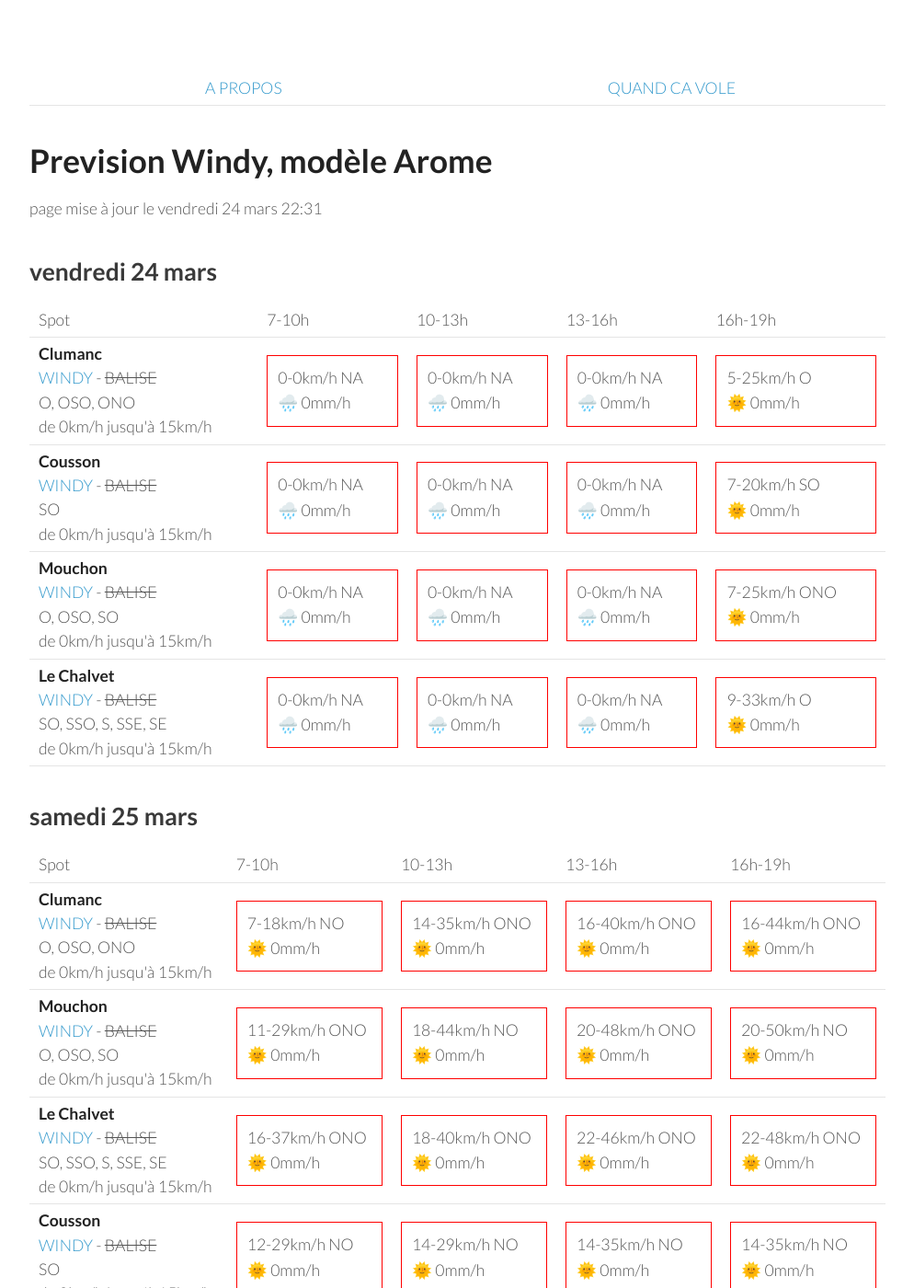
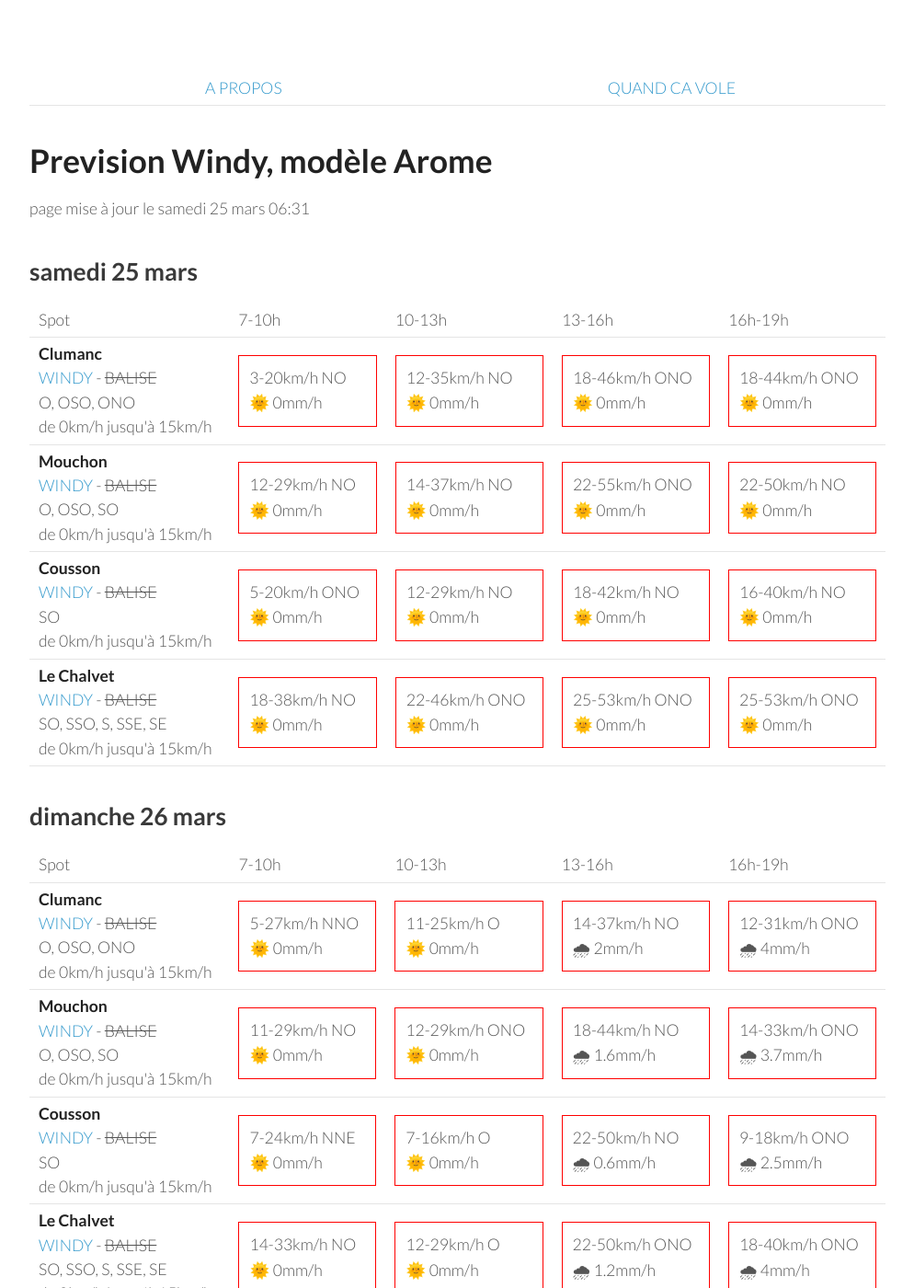
Before and after one commit to parapente-dans-le-nord/parapente-dans-le-nord.github.io, a Jekyll site: the page built from serre_poncon.markdown, in a window 1280 px wide and 1400 px high. Shown: the whole window at 92% size, without its empty margins (26-1020 px from the left). Built offline with Jekyll 4.4.1, drawn with Linux system fonts in a browser that asks for light colours; some of the changed text lies outside the part shown.

Commit message:
update index.markdown

```diff
--- a/serre_poncon.markdown
+++ b/serre_poncon.markdown
@@ -7,60 +7,8 @@ title:  "Tous les spots"
 {: .links}
 
 # Prevision Windy, modèle Arome
-page mise à jour le vendredi 24 mars 22:31
+page mise à jour le samedi 25 mars 06:31
 
-## vendredi 24 mars
-
-{::nomarkdown}
-<table>
-  <tbody>
-    <tr>
-      <td>Spot</td>
-      <td>7-10h</td>
-      <td>10-13h</td>
-      <td>13-16h</td>
-      <td>16h-19h</td>
-    </tr>
-<tr>
-        <td><strong>Clumanc</strong><br><a href="https://windy.com/44.027/6.402?43.914,6.403,10,m:eSxaglP">WINDY</a> - <span class="no-balise"> BALISE </span><br> <span class="vent-favorable">O, OSO, ONO</span><br><span class="force-vent">de 0km/h jusqu'à 15km/h</span> </td>
-
-            <td><div class="not-flyable"><p>0-0km/h NA</p><p>🌧️ 0mm/h</p></div></td>
-            <td><div class="not-flyable"><p>0-0km/h NA</p><p>🌧️ 0mm/h</p></div></td>
-            <td><div class="not-flyable"><p>0-0km/h NA</p><p>🌧️ 0mm/h</p></div></td>
-            <td><div class="not-flyable"><p>5-25km/h O</p><p>🌞 0mm/h</p></div></td>
-
-    </tr>
-<tr>
-        <td><strong>Cousson</strong><br><a href="https://windy.com/44.054/6.240?43.940,6.241,10,m:eSAaglz">WINDY</a> - <span class="no-balise"> BALISE </span><br> <span class="vent-favorable">SO</span><br><span class="force-vent">de 0km/h jusqu'à 15km/h</span> </td>
-
-            <td><div class="not-flyable"><p>0-0km/h NA</p><p>🌧️ 0mm/h</p></div></td>
-            <td><div class="not-flyable"><p>0-0km/h NA</p><p>🌧️ 0mm/h</p></div></td>
-            <td><div class="not-flyable"><p>0-0km/h NA</p><p>🌧️ 0mm/h</p></div></td>
-            <td><div class="not-flyable"><p>7-20km/h SO</p><p>🌞 0mm/h</p></div></td>
-
-    </tr>
-<tr>
-        <td><strong>Mouchon</strong><br><a href="https://windy.com/43.992/6.424?43.878,6.425,10,m:eSuaglR">WINDY</a> - <span class="no-balise"> BALISE </span><br> <span class="vent-favorable">O, OSO, SO</span><br><span class="force-vent">de 0km/h jusqu'à 15km/h</span> </td>
-
-            <td><div class="not-flyable"><p>0-0km/h NA</p><p>🌧️ 0mm/h</p></div></td>
-            <td><div class="not-flyable"><p>0-0km/h NA</p><p>🌧️ 0mm/h</p></div></td>
-            <td><div class="not-flyable"><p>0-0km/h NA</p><p>🌧️ 0mm/h</p></div></td>
-            <td><div class="not-flyable"><p>7-25km/h ONO</p><p>🌞 0mm/h</p></div></td>
-
-    </tr>
-<tr>
-        <td><strong>Le Chalvet</strong><br><a href="https://windy.com/43.979/6.480?43.866,6.480,10,m:eSsaglX">WINDY</a> - <span class="no-balise"> BALISE </span><br> <span class="vent-favorable">SO, SSO, S, SSE, SE</span><br><span class="force-vent">de 0km/h jusqu'à 15km/h</span> </td>
-
-            <td><div class="not-flyable"><p>0-0km/h NA</p><p>🌧️ 0mm/h</p></div></td>
-            <td><div class="not-flyable"><p>0-0km/h NA</p><p>🌧️ 0mm/h</p></div></td>
-            <td><div class="not-flyable"><p>0-0km/h NA</p><p>🌧️ 0mm/h</p></div></td>
-            <td><div class="not-flyable"><p>9-33km/h O</p><p>🌞 0mm/h</p></div></td>
-
-    </tr>
-
-</tbody>
-</table>
-{:/}
 ## samedi 25 mars
 
 {::nomarkdown}
@@ -76,40 +24,40 @@ page mise à jour le vendredi 24 mars 22:31
 <tr>
         <td><strong>Clumanc</strong><br><a href="https://windy.com/44.027/6.402?43.914,6.403,10,m:eSxaglP">WINDY</a> - <span class="no-balise"> BALISE </span><br> <span class="vent-favorable">O, OSO, ONO</span><br><span class="force-vent">de 0km/h jusqu'à 15km/h</span> </td>
 
-            <td><div class="not-flyable"><p>7-18km/h NO</p><p>🌞 0mm/h</p></div></td>
-            <td><div class="not-flyable"><p>14-35km/h ONO</p><p>🌞 0mm/h</p></div></td>
-            <td><div class="not-flyable"><p>16-40km/h ONO</p><p>🌞 0mm/h</p></div></td>
-            <td><div class="not-flyable"><p>16-44km/h ONO</p><p>🌞 0mm/h</p></div></td>
+            <td><div class="not-flyable"><p>3-20km/h NO</p><p>🌞 0mm/h</p></div></td>
+            <td><div class="not-flyable"><p>12-35km/h NO</p><p>🌞 0mm/h</p></div></td>
+            <td><div class="not-flyable"><p>18-46km/h ONO</p><p>🌞 0mm/h</p></div></td>
+            <td><div class="not-flyable"><p>18-44km/h ONO</p><p>🌞 0mm/h</p></div></td>
 
 
     </tr>
 <tr>
         <td><strong>Mouchon</strong><br><a href="https://windy.com/43.992/6.424?43.878,6.425,10,m:eSuaglR">WINDY</a> - <span class="no-balise"> BALISE </span><br> <span class="vent-favorable">O, OSO, SO</span><br><span class="force-vent">de 0km/h jusqu'à 15km/h</span> </td>
 
-            <td><div class="not-flyable"><p>11-29km/h ONO</p><p>🌞 0mm/h</p></div></td>
-            <td><div class="not-flyable"><p>18-44km/h NO</p><p>🌞 0mm/h</p></div></td>
-            <td><div class="not-flyable"><p>20-48km/h ONO</p><p>🌞 0mm/h</p></div></td>
-            <td><div class="not-flyable"><p>20-50km/h NO</p><p>🌞 0mm/h</p></div></td>
+            <td><div class="not-flyable"><p>12-29km/h NO</p><p>🌞 0mm/h</p></div></td>
+            <td><div class="not-flyable"><p>14-37km/h NO</p><p>🌞 0mm/h</p></div></td>
+            <td><div class="not-flyable"><p>22-55km/h ONO</p><p>🌞 0mm/h</p></div></td>
+            <td><div class="not-flyable"><p>22-50km/h NO</p><p>🌞 0mm/h</p></div></td>
+
+
+    </tr>
+<tr>
+        <td><strong>Cousson</strong><br><a href="https://windy.com/44.054/6.240?43.940,6.241,10,m:eSAaglz">WINDY</a> - <span class="no-balise"> BALISE </span><br> <span class="vent-favorable">SO</span><br><span class="force-vent">de 0km/h jusqu'à 15km/h</span> </td>
+
+            <td><div class="not-flyable"><p>5-20km/h ONO</p><p>🌞 0mm/h</p></div></td>
+            <td><div class="not-flyable"><p>12-29km/h NO</p><p>🌞 0mm/h</p></div></td>
+            <td><div class="not-flyable"><p>18-42km/h NO</p><p>🌞 0mm/h</p></div></td>
+            <td><div class="not-flyable"><p>16-40km/h NO</p><p>🌞 0mm/h</p></div></td>
 
 
     </tr>
 <tr>
         <td><strong>Le Chalvet</strong><br><a href="https://windy.com/43.979/6.480?43.866,6.480,10,m:eSsaglX">WINDY</a> - <span class="no-balise"> BALISE </span><br> <span class="vent-favorable">SO, SSO, S, SSE, SE</span><br><span class="force-vent">de 0km/h jusqu'à 15km/h</span> </td>
 
-            <td><div class="not-flyable"><p>16-37km/h ONO</p><p>🌞 0mm/h</p></div></td>
-            <td><div class="not-flyable"><p>18-40km/h ONO</p><p>🌞 0mm/h</p></div></td>
+            <td><div class="not-flyable"><p>18-38km/h NO</p><p>🌞 0mm/h</p></div></td>
             <td><div class="not-flyable"><p>22-46km/h ONO</p><p>🌞 0mm/h</p></div></td>
-            <td><div class="not-flyable"><p>22-48km/h ONO</p><p>🌞 0mm/h</p></div></td>
-
-
-    </tr>
-<tr>
-        <td><strong>Cousson</strong><br><a href="https://windy.com/44.054/6.240?43.940,6.241,10,m:eSAaglz">WINDY</a> - <span class="no-balise"> BALISE </span><br> <span class="vent-favorable">SO</span><br><span class="force-vent">de 0km/h jusqu'à 15km/h</span> </td>
-
-            <td><div class="not-flyable"><p>12-29km/h NO</p><p>🌞 0mm/h</p></div></td>
-            <td><div class="not-flyable"><p>14-29km/h NO</p><p>🌞 0mm/h</p></div></td>
-            <td><div class="not-flyable"><p>14-35km/h NO</p><p>🌞 0mm/h</p></div></td>
-            <td><div class="not-flyable"><p>14-35km/h NO</p><p>🌞 0mm/h</p></div></td>
+            <td><div class="not-flyable"><p>25-53km/h ONO</p><p>🌞 0mm/h</p></div></td>
+            <td><div class="not-flyable"><p>25-53km/h ONO</p><p>🌞 0mm/h</p></div></td>
 
 
     </tr>
@@ -130,42 +78,42 @@ page mise à jour le vendredi 24 mars 22:31
       <td>16h-19h</td>
     </tr>
 <tr>
-        <td><strong>Mouchon</strong><br><a href="https://windy.com/43.992/6.424?43.878,6.425,10,m:eSuaglR">WINDY</a> - <span class="no-balise"> BALISE </span><br> <span class="vent-favorable">O, OSO, SO</span><br><span class="force-vent">de 0km/h jusqu'à 15km/h</span> </td>
+        <td><strong>Clumanc</strong><br><a href="https://windy.com/44.027/6.402?43.914,6.403,10,m:eSxaglP">WINDY</a> - <span class="no-balise"> BALISE </span><br> <span class="vent-favorable">O, OSO, ONO</span><br><span class="force-vent">de 0km/h jusqu'à 15km/h</span> </td>
 
-            <td><div class="not-flyable"><p>11-20km/h ONO</p><p>🌞 0mm/h</p></div></td>
-            <td><div class="not-flyable"><p>14-42km/h ONO</p><p>🌞 0mm/h</p></div></td>
-            <td><div class="not-flyable"><p>18-64km/h NO</p><p>🌞 0mm/h</p></div></td>
-            <td><div class="not-flyable"><p>22-61km/h ONO</p><p>🌧 0.3mm/h</p></div></td>
+            <td><div class="not-flyable"><p>5-27km/h NNO</p><p>🌞 0mm/h</p></div></td>
+            <td><div class="not-flyable"><p>11-25km/h O</p><p>🌞 0mm/h</p></div></td>
+            <td><div class="not-flyable"><p>14-37km/h NO</p><p>🌧 2mm/h</p></div></td>
+            <td><div class="not-flyable"><p>12-31km/h ONO</p><p>🌧 4mm/h</p></div></td>
 
 
     </tr>
 <tr>
-        <td><strong>Clumanc</strong><br><a href="https://windy.com/44.027/6.402?43.914,6.403,10,m:eSxaglP">WINDY</a> - <span class="no-balise"> BALISE </span><br> <span class="vent-favorable">O, OSO, ONO</span><br><span class="force-vent">de 0km/h jusqu'à 15km/h</span> </td>
+        <td><strong>Mouchon</strong><br><a href="https://windy.com/43.992/6.424?43.878,6.425,10,m:eSuaglR">WINDY</a> - <span class="no-balise"> BALISE </span><br> <span class="vent-favorable">O, OSO, SO</span><br><span class="force-vent">de 0km/h jusqu'à 15km/h</span> </td>
 
-            <td><div class="not-flyable"><p>5-12km/h NNO</p><p>🌞 0mm/h</p></div></td>
-            <td><div class="not-flyable"><p>14-40km/h ONO</p><p>🌞 0mm/h</p></div></td>
-            <td><div class="not-flyable"><p>16-62km/h NO</p><p>🌞 0mm/h</p></div></td>
-            <td><div class="not-flyable"><p>20-59km/h ONO</p><p>🌧 0.3mm/h</p></div></td>
+            <td><div class="not-flyable"><p>11-29km/h NO</p><p>🌞 0mm/h</p></div></td>
+            <td><div class="not-flyable"><p>12-29km/h ONO</p><p>🌞 0mm/h</p></div></td>
+            <td><div class="not-flyable"><p>18-44km/h NO</p><p>🌧 1.6mm/h</p></div></td>
+            <td><div class="not-flyable"><p>14-33km/h ONO</p><p>🌧 3.7mm/h</p></div></td>
 
 
     </tr>
 <tr>
         <td><strong>Cousson</strong><br><a href="https://windy.com/44.054/6.240?43.940,6.241,10,m:eSAaglz">WINDY</a> - <span class="no-balise"> BALISE </span><br> <span class="vent-favorable">SO</span><br><span class="force-vent">de 0km/h jusqu'à 15km/h</span> </td>
 
-            <td><div class="not-flyable"><p>5-9km/h NNE</p><p>🌞 0mm/h</p></div></td>
-            <td><div class="not-flyable"><p>7-25km/h ONO</p><p>🌞 0mm/h</p></div></td>
-            <td><div class="not-flyable"><p>7-51km/h NO</p><p>🌧 0.3mm/h</p></div></td>
-            <td><div class="not-flyable"><p>16-42km/h ONO</p><p>🌧 0.3mm/h</p></div></td>
+            <td><div class="not-flyable"><p>7-24km/h NNE</p><p>🌞 0mm/h</p></div></td>
+            <td><div class="not-flyable"><p>7-16km/h O</p><p>🌞 0mm/h</p></div></td>
+            <td><div class="not-flyable"><p>22-50km/h NO</p><p>🌧 0.6mm/h</p></div></td>
+            <td><div class="not-flyable"><p>9-18km/h ONO</p><p>🌧 2.5mm/h</p></div></td>
 
 
     </tr>
 <tr>
         <td><strong>Le Chalvet</strong><br><a href="https://windy.com/43.979/6.480?43.866,6.480,10,m:eSsaglX">WINDY</a> - <span class="no-balise"> BALISE </span><br> <span class="vent-favorable">SO, SSO, S, SSE, SE</span><br><span class="force-vent">de 0km/h jusqu'à 15km/h</span> </td>
 
-            <td><div class="not-flyable"><p>12-25km/h ONO</p><p>🌞 0mm/h</p></div></td>
-            <td><div class="not-flyable"><p>16-44km/h ONO</p><p>🌞 0mm/h</p></div></td>
-            <td><div class="not-flyable"><p>20-66km/h NO</p><p>🌞 0mm/h</p></div></td>
-            <td><div class="not-flyable"><p>22-64km/h ONO</p><p>🌧 0.3mm/h</p></div></td>
+            <td><div class="not-flyable"><p>14-33km/h NO</p><p>🌞 0mm/h</p></div></td>
+            <td><div class="not-flyable"><p>12-29km/h O</p><p>🌞 0mm/h</p></div></td>
+            <td><div class="not-flyable"><p>22-50km/h ONO</p><p>🌧 1.2mm/h</p></div></td>
+            <td><div class="not-flyable"><p>18-40km/h ONO</p><p>🌧 4mm/h</p></div></td>
 
 
     </tr>
@@ -188,40 +136,40 @@ page mise à jour le vendredi 24 mars 22:31
 <tr>
         <td><strong>Le Chalvet</strong><br><a href="https://windy.com/43.979/6.480?43.866,6.480,10,m:eSsaglX">WINDY</a> - <span class="no-balise"> BALISE </span><br> <span class="vent-favorable">SO, SSO, S, SSE, SE</span><br><span class="force-vent">de 0km/h jusqu'à 15km/h</span> </td>
 
-            <td><div class="not-flyable"><p>18-64km/h NO</p><p>🌞 0mm/h</p></div></td>
-            <td><div class="not-flyable"><p>18-57km/h NO</p><p>🌞 0mm/h</p></div></td>
-            <td><div class="not-flyable"><p>24-64km/h NNO</p><p>🌞 0mm/h</p></div></td>
-            <td><div class="not-flyable"><p>20-62km/h NO</p><p>🌞 0mm/h</p></div></td>
+            <td><div class="not-flyable"><p>18-68km/h NO</p><p>🌞 0mm/h</p></div></td>
+            <td><div class="not-flyable"><p>20-61km/h NO</p><p>🌞 0mm/h</p></div></td>
+            <td><div class="not-flyable"><p>24-62km/h NO</p><p>🌞 0mm/h</p></div></td>
+            <td><div class="not-flyable"><p>22-64km/h NO</p><p>🌞 0mm/h</p></div></td>
 
 
     </tr>
 <tr>
         <td><strong>Mouchon</strong><br><a href="https://windy.com/43.992/6.424?43.878,6.425,10,m:eSuaglR">WINDY</a> - <span class="no-balise"> BALISE </span><br> <span class="vent-favorable">O, OSO, SO</span><br><span class="force-vent">de 0km/h jusqu'à 15km/h</span> </td>
 
-            <td><div class="not-flyable"><p>14-57km/h NO</p><p>🌞 0mm/h</p></div></td>
-            <td><div class="not-flyable"><p>20-55km/h NO</p><p>🌞 0mm/h</p></div></td>
-            <td><div class="not-flyable"><p>24-64km/h NNO</p><p>🌞 0mm/h</p></div></td>
-            <td><div class="not-flyable"><p>20-64km/h NO</p><p>🌞 0mm/h</p></div></td>
+            <td><div class="not-flyable"><p>16-61km/h NO</p><p>🌞 0mm/h</p></div></td>
+            <td><div class="not-flyable"><p>20-59km/h NO</p><p>🌞 0mm/h</p></div></td>
+            <td><div class="not-flyable"><p>24-62km/h NO</p><p>🌞 0mm/h</p></div></td>
+            <td><div class="not-flyable"><p>22-64km/h NO</p><p>🌞 0mm/h</p></div></td>
 
 
     </tr>
 <tr>
         <td><strong>Clumanc</strong><br><a href="https://windy.com/44.027/6.402?43.914,6.403,10,m:eSxaglP">WINDY</a> - <span class="no-balise"> BALISE </span><br> <span class="vent-favorable">O, OSO, ONO</span><br><span class="force-vent">de 0km/h jusqu'à 15km/h</span> </td>
 
-            <td><div class="not-flyable"><p>12-55km/h NO</p><p>🌞 0mm/h</p></div></td>
-            <td><div class="not-flyable"><p>18-55km/h NO</p><p>🌞 0mm/h</p></div></td>
-            <td><div class="not-flyable"><p>24-66km/h NNO</p><p>🌞 0mm/h</p></div></td>
-            <td><div class="not-flyable"><p>20-64km/h NO</p><p>🌞 0mm/h</p></div></td>
+            <td><div class="not-flyable"><p>12-59km/h NO</p><p>🌞 0mm/h</p></div></td>
+            <td><div class="not-flyable"><p>18-57km/h NO</p><p>🌞 0mm/h</p></div></td>
+            <td><div class="not-flyable"><p>24-64km/h NNO</p><p>🌞 0mm/h</p></div></td>
+            <td><div class="not-flyable"><p>22-64km/h NO</p><p>🌞 0mm/h</p></div></td>
 
 
     </tr>
 <tr>
         <td><strong>Cousson</strong><br><a href="https://windy.com/44.054/6.240?43.940,6.241,10,m:eSAaglz">WINDY</a> - <span class="no-balise"> BALISE </span><br> <span class="vent-favorable">SO</span><br><span class="force-vent">de 0km/h jusqu'à 15km/h</span> </td>
 
-            <td><div class="not-flyable"><p>12-50km/h NNO</p><p>🌞 0mm/h</p></div></td>
-            <td><div class="not-flyable"><p>20-55km/h NNO</p><p>🌞 0mm/h</p></div></td>
-            <td><div class="not-flyable"><p>24-64km/h NNO</p><p>🌞 0mm/h</p></div></td>
-            <td><div class="not-flyable"><p>22-62km/h NO</p><p>🌞 0mm/h</p></div></td>
+            <td><div class="not-flyable"><p>14-50km/h NNO</p><p>🌞 0mm/h</p></div></td>
+            <td><div class="not-flyable"><p>20-53km/h NO</p><p>🌞 0mm/h</p></div></td>
+            <td><div class="not-flyable"><p>24-62km/h NNO</p><p>🌞 0mm/h</p></div></td>
+            <td><div class="not-flyable"><p>22-62km/h NNO</p><p>🌞 0mm/h</p></div></td>
 
 
     </tr>
@@ -242,30 +190,30 @@ page mise à jour le vendredi 24 mars 22:31
       <td>16h-19h</td>
     </tr>
 <tr>
+        <td><strong>Clumanc</strong><br><a href="https://windy.com/44.027/6.402?43.914,6.403,10,m:eSxaglP">WINDY</a> - <span class="no-balise"> BALISE </span><br> <span class="vent-favorable">O, OSO, ONO</span><br><span class="force-vent">de 0km/h jusqu'à 15km/h</span> </td>
+
+            <td><div class="not-flyable"><p>3-20km/h ENE</p><p>🌞 0mm/h</p></div></td>
+            <td><div class="not-flyable"><p>7-24km/h ONO</p><p>🌞 0mm/h</p></div></td>
+            <td><div class="not-flyable"><p>11-33km/h O</p><p>🌞 0mm/h</p></div></td>
+            <td><div class="not-flyable"><p>12-35km/h O</p><p>🌞 0mm/h</p></div></td>
+
+
+    </tr>
+<tr>
         <td><strong>Mouchon</strong><br><a href="https://windy.com/43.992/6.424?43.878,6.425,10,m:eSuaglR">WINDY</a> - <span class="no-balise"> BALISE </span><br> <span class="vent-favorable">O, OSO, SO</span><br><span class="force-vent">de 0km/h jusqu'à 15km/h</span> </td>
 
-            <td><div class="not-flyable"><p>1-20km/h NE</p><p>🌞 0mm/h</p></div></td>
-            <td><div class="not-flyable"><p>7-24km/h O</p><p>🌞 0mm/h</p></div></td>
+            <td><div class="not-flyable"><p>1-22km/h E</p><p>🌞 0mm/h</p></div></td>
+            <td><div class="not-flyable"><p>7-25km/h ONO</p><p>🌞 0mm/h</p></div></td>
             <td><div class="not-flyable"><p>11-33km/h O</p><p>🌞 0mm/h</p></div></td>
             <td><div class="not-flyable"><p>12-37km/h ONO</p><p>🌞 0mm/h</p></div></td>
 
 
     </tr>
 <tr>
-        <td><strong>Clumanc</strong><br><a href="https://windy.com/44.027/6.402?43.914,6.403,10,m:eSxaglP">WINDY</a> - <span class="no-balise"> BALISE </span><br> <span class="vent-favorable">O, OSO, ONO</span><br><span class="force-vent">de 0km/h jusqu'à 15km/h</span> </td>
-
-            <td><div class="not-flyable"><p>1-20km/h ENE</p><p>🌞 0mm/h</p></div></td>
-            <td><div class="not-flyable"><p>5-22km/h ONO</p><p>🌞 0mm/h</p></div></td>
-            <td><div class="not-flyable"><p>11-33km/h O</p><p>🌞 0mm/h</p></div></td>
-            <td><div class="not-flyable"><p>12-35km/h O</p><p>🌞 0mm/h</p></div></td>
-
-
-    </tr>
-<tr>
         <td><strong>Cousson</strong><br><a href="https://windy.com/44.054/6.240?43.940,6.241,10,m:eSAaglz">WINDY</a> - <span class="no-balise"> BALISE </span><br> <span class="vent-favorable">SO</span><br><span class="force-vent">de 0km/h jusqu'à 15km/h</span> </td>
 
-            <td><div class="not-flyable"><p>3-16km/h E</p><p>🌞 0mm/h</p></div></td>
-            <td><div class="not-flyable"><p>3-14km/h OSO</p><p>🌞 0mm/h</p></div></td>
+            <td><div class="not-flyable"><p>5-20km/h E</p><p>🌞 0mm/h</p></div></td>
+            <td><div class="not-flyable"><p>5-18km/h OSO</p><p>🌞 0mm/h</p></div></td>
             <td><div class="not-flyable"><p>7-25km/h OSO</p><p>🌞 0mm/h</p></div></td>
             <td><div class="not-flyable"><p>7-25km/h O</p><p>🌞 0mm/h</p></div></td>
 
@@ -274,7 +222,7 @@ page mise à jour le vendredi 24 mars 22:31
 <tr>
         <td><strong>Le Chalvet</strong><br><a href="https://windy.com/43.979/6.480?43.866,6.480,10,m:eSsaglX">WINDY</a> - <span class="no-balise"> BALISE </span><br> <span class="vent-favorable">SO, SSO, S, SSE, SE</span><br><span class="force-vent">de 0km/h jusqu'à 15km/h</span> </td>
 
-            <td><div class="not-flyable"><p>1-18km/h NNO</p><p>🌞 0mm/h</p></div></td>
+            <td><div class="not-flyable"><p>1-20km/h NNE</p><p>🌞 0mm/h</p></div></td>
             <td><div class="not-flyable"><p>9-27km/h O</p><p>🌞 0mm/h</p></div></td>
             <td><div class="not-flyable"><p>12-35km/h O</p><p>🌞 0mm/h</p></div></td>
             <td><div class="not-flyable"><p>12-37km/h ONO</p><p>🌞 0mm/h</p></div></td>
```
